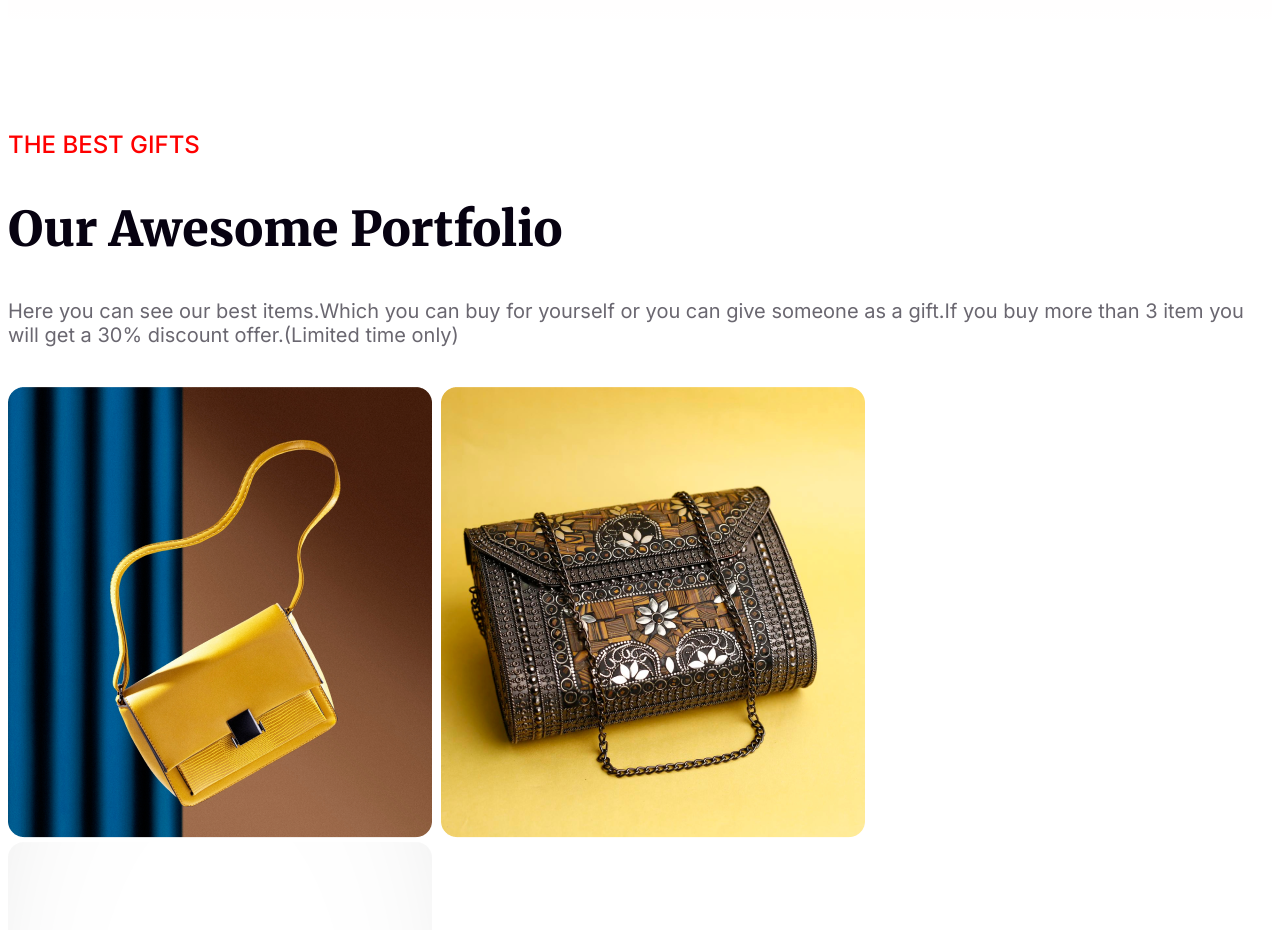
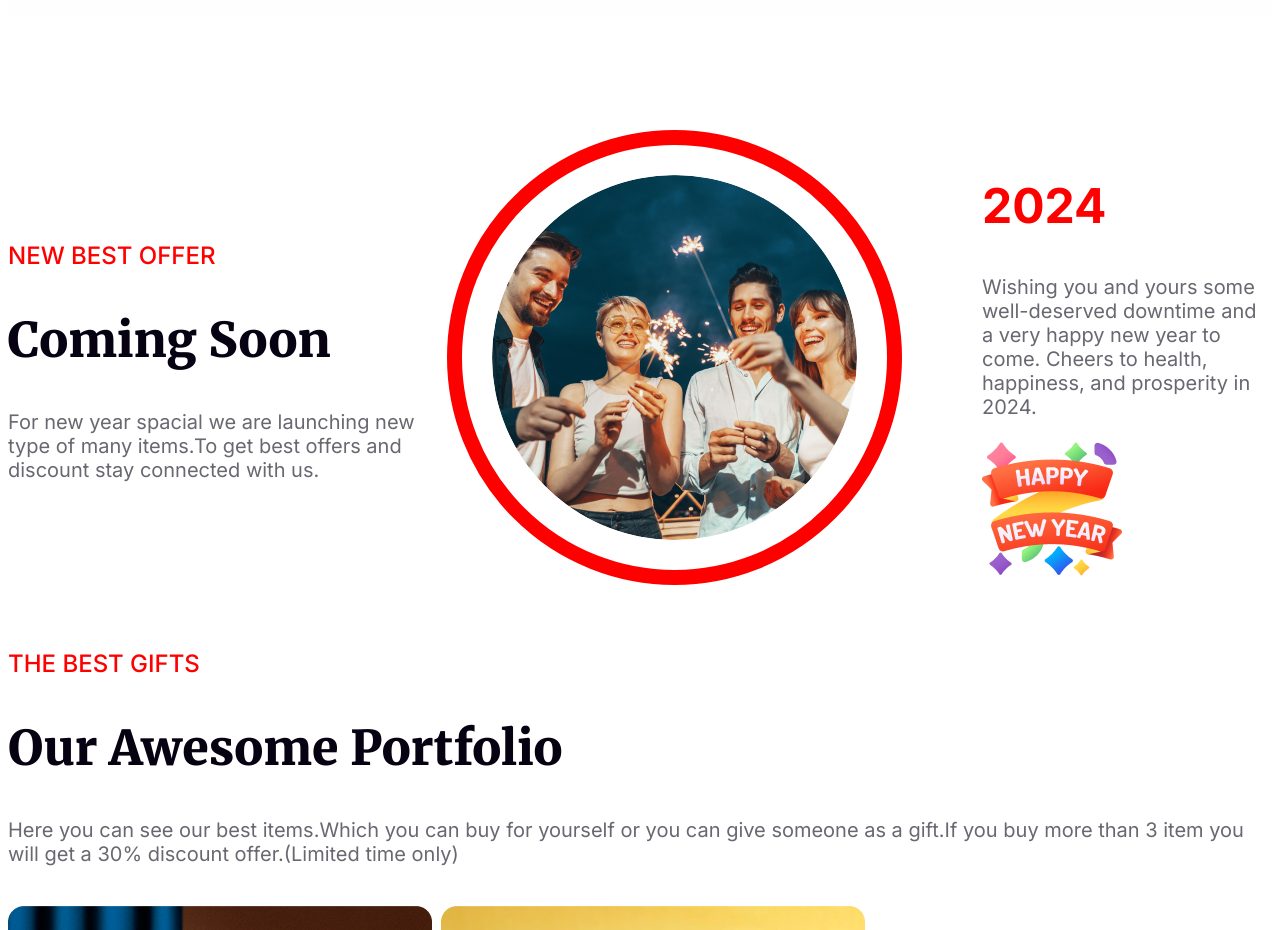
Before and after one commit to habibulalam/first-assignment, a plain HTML site: page index.html in a window 1280 px wide. Shown: the part 2800-3730 px from the top of the page. Drawn offline with Linux system fonts and the light colour scheme.

Commit message:
bonus mark task added

```diff
--- a/index.html
+++ b/index.html
@@ -65,6 +65,27 @@
                     <button class="section3-button">join now</button>
 
                 </div>
+            </div>
+        </section>
+
+        <!-- Bonus section -->
+        <section>
+            <div class="bonus">
+
+                <div class="bonus-first">
+                    <h3>NEW BEST OFFER</h3>
+                    <h1>Coming Soon</h1>
+                    <p>For new year spacial we are launching new type of many items.To get best offers and discount stay connected with us.</p>
+                </div>
+                <div class="bonus-img">
+                    <img src="./resources/Ellipse 1.png" alt="">
+                </div>
+                <div class="bonus-last">
+                    <h1>2024</h1>
+                    <p>Wishing you and yours some well-deserved downtime and a very happy new year to come. Cheers to health, happiness, and prosperity in 2024.</p>
+                    <img src="./resources/Group 96.png" alt="">
+                </div>
+
             </div>
         </section>
 
--- a/styles/style.css
+++ b/styles/style.css
@@ -187,9 +187,61 @@ button:hover {
 }
 
 /* bonus section */
+.bonus {
+    width: 100%;
+    max-width: 1300px;
+    margin: 60px auto 60px;
+    display: flex;
+    justify-content: space-between;
+    align-items: center;
+}
+.bonus-first{
+    padding-right: 10px;
+}
+.bonus-last{
+    padding-left: 80px;
+}
+.bonus-img img {
+    border: 15px solid #F00;
+    border-radius: 463px;
+    padding: 30px;
+}
+
+.bonus-first h3 {
+    color: #F00;
+    font-family: Inter;
+    font-size: 24px;
+    font-weight: 500;
+}
+
+.bonus-first h1 {
+    color: #070211;
+    font-family: Merriweather;
+    font-size: 48px;
+    font-weight: 900;
+}
+
+.bonus-last h1 {
+    color: #F00;
+    font-family: Inter;
+    font-size: 48px;
+    font-weight: 700;
+}
+.bonus-last p{
+    width: 290px;
+}
+
+.bonus p {
+    color: rgba(7, 2, 17, 0.60);
+    font-family: Inter;
+    font-size: 20px;
+    font-weight: 400;
+}
 
 
 /* optional section */
+
+
 
 /* section 4 related styles */
 .section4 {
@@ -316,7 +368,8 @@ button:hover {
 .main-footer {
     width: 100%;
     max-width: 1630px;
-    background-color: #070211;;
+    background-color: #070211;
+    ;
     margin: 130px auto 0;
     border-radius: 5px;
 }
@@ -342,20 +395,24 @@ button:hover {
 }
 
 .address {
-     width:375px;
+    width: 375px;
 }
-hr{
+
+hr {
     height: 1px;
     background: rgba(255, 255, 255, 0.15);
     border: none;
 }
-.social-media{
+
+.social-media {
     text-align: center;
 }
-.social-media img{
+
+.social-media img {
     margin: 40px 10px;
 }
-.copy-right{
+
+.copy-right {
     margin-top: 50px;
     padding-bottom: 120px;
     display: flex;
```
